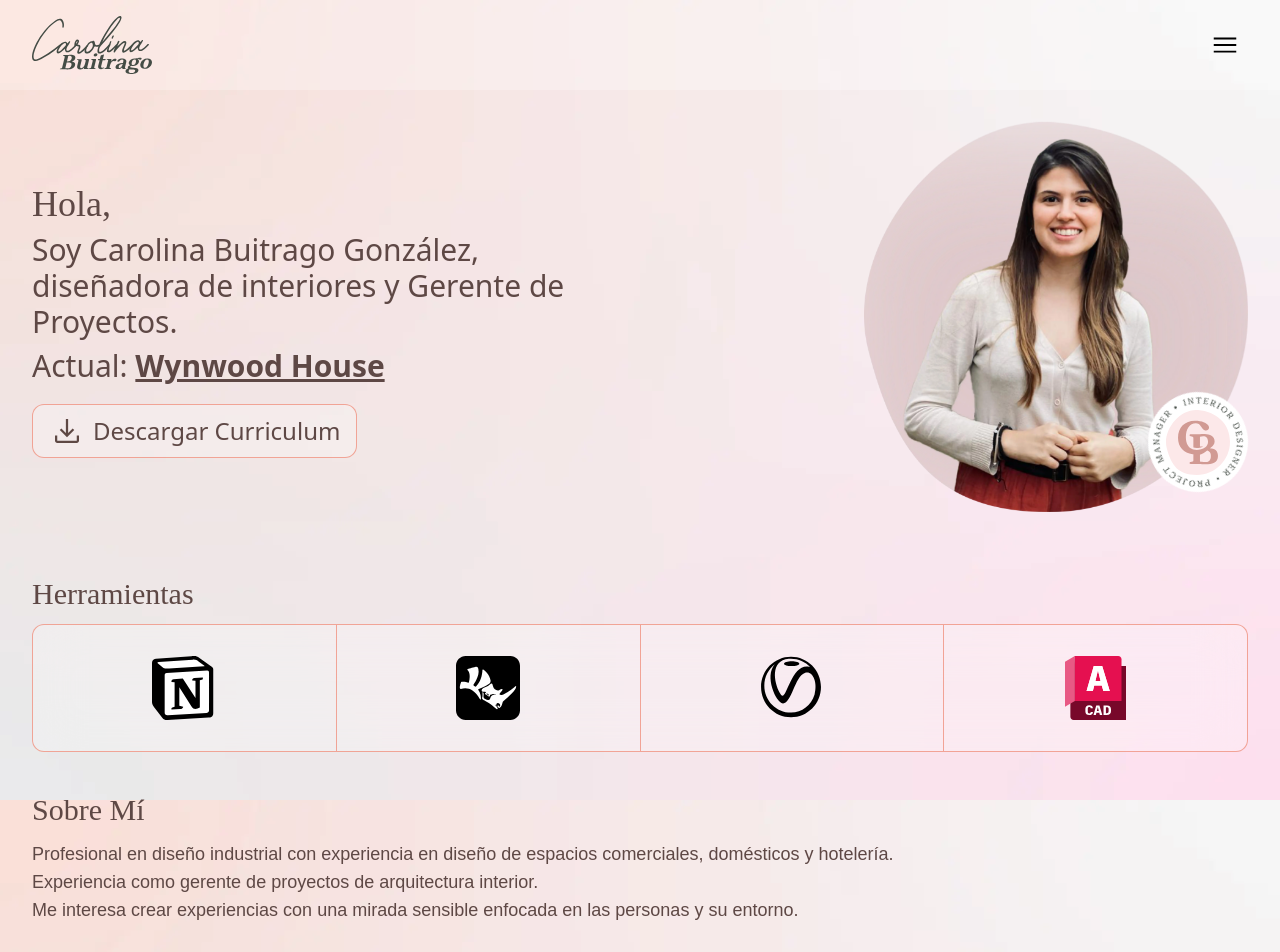
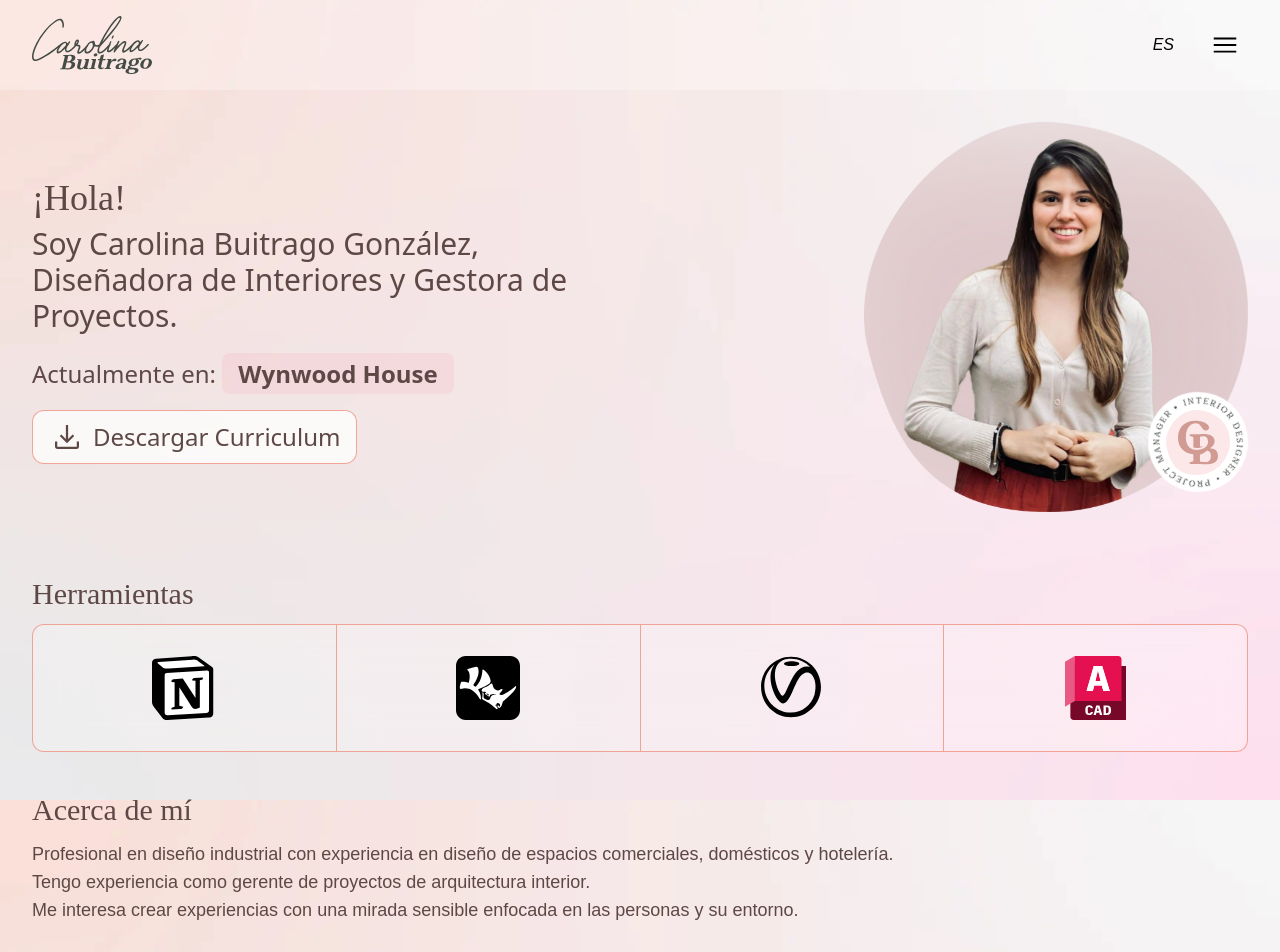
Before and after one commit to Sergioaorozco/carolinabg, a Vue app: page / in a window 1280 px wide. Shown: the top 952 px of the page. Built offline with nearby package versions, Linux system fonts and the light colour scheme; a web font is replaced by a local one.

Commit message:
Add I18n to Carolina website

```diff
--- a/index.html
+++ b/index.html
@@ -7,7 +7,7 @@
     <link rel="preconnect" href="https://fonts.googleapis.com">
     <link rel="preconnect" href="https://fonts.gstatic.com" crossorigin>
     <link href="https://fonts.googleapis.com/css2?family=Edu+NSW+ACT+Foundation:wght@500;600&family=Playfair+Display:ital,wght@0,400;0,600;1,400;1,500;1,700&display=swap" rel="stylesheet">
-    <title>Carolina Buitrago | Interiorist</title>
+    <title>Carolina Buitrago | Interiorist & Project Manager</title>
   </head>
 
   <body>
--- a/package.json
+++ b/package.json
@@ -13,10 +13,11 @@
     "primeicons": "^6.0.1",
     "primevue": "^3.26.1",
     "sass": "^1.62.1",
-    "vue": "^3.2.47"
+    "vue": "^3.2.47",
+    "vue-i18n": "^9.2.2"
   },
   "devDependencies": {
-    "@vitejs/plugin-vue": "^4.1.0",
+    "@vitejs/plugin-vue": "^4.2.3",
     "autoprefixer": "^10.4.14",
     "postcss": "^8.4.21",
     "tailwindcss": "^3.2.7",
--- a/src/components/Home.vue
+++ b/src/components/Home.vue
@@ -5,10 +5,10 @@
       <main class="bg-transparent mt-5 lg:mt-8 mb-16">
         <div class="wrapper gap-3 flex justify-between flex-col-reverse lg:flex-row items-center">
           <article class="flex flex-col md:w-1/2 write">
-            <p class="text-3xl lg:text-4xl text-[var(--DarkText)] mt-2">Hola,</p>
-            <h1 class="text-3xl lg:text-3xl text-[var(--DarkText)] mt-2 font-sans font-light">Soy Carolina Buitrago González, diseñadora de interiores y Gerente de Proyectos.</h1>
-            <h2 class="text-3xl lg:text-3xl text-[var(--DarkText)] mt-2 font-sans font-light">Actual: <span class="font-semibold"><a href="https://wynwood-house.com/" class="underline" target="_blank" rel="noopener noreferrer">Wynwood House</a></span></h2>
-            <a href="https://drive.google.com/file/d/103WUKBrwMDqoH-qhPRj-ZDpdxptlVwTJ/view?usp=sharing" target="_blank" class="flex items-center gap-x-2 bg-white/25 mt-5 border border-[var(--baseDarkColor)] lg:w-fit w-full rounded-xl px-4 py-2 font-sans font-light text-[var(--DarkText)] text-2xl hover:bg-[var(--baseDarkColor)] transition-all duration-300 descarga">Descargar Curriculum</a>
+            <p class="text-3xl lg:text-4xl text-[var(--DarkText)] mt-2">{{ $t('greeting') }}</p>
+            <h1 class="text-3xl lg:text-3xl text-[var(--DarkText)] mt-2 font-sans font-light">{{ $t('summary') }}</h1>
+            <h2 class="text-2xl lg:text-2xl text-[var(--DarkText)] mt-6 font-sans font-light">{{$t('current')}} <span class="font-semibold"><a href="https://wynwood-house.com/" class="px-4 py-1 bg-rose-400/10 hover:bg-[var(--baseDarkColor)] rounded-lg w-fit transition-colors duration-300" target="_blank" rel="noopener noreferrer">Wynwood House</a></span></h2>
+            <a href="https://drive.google.com/file/d/103WUKBrwMDqoH-qhPRj-ZDpdxptlVwTJ/view?usp=sharing" target="_blank" class="flex items-center gap-x-2 bg-white/75 mt-5 border border-[var(--baseDarkColor)] lg:w-fit w-full rounded-xl px-4 py-2 font-sans text-[var(--DarkText)] text-2xl hover:bg-[var(--baseDarkColor)] transition-colors duration-300 descarga font-normal">{{ $t('download')}}</a>
           </article>
           <figure class="relative" v-motion-slide-bottom>
             <img width="300" height="300" class="lg:w-96" src="/background/perfilCaro.webp" alt="foto principal del perfil de caro">
@@ -21,7 +21,7 @@
       </main>
       <!-- Herramientas -->
       <section class="wrapper w-fit mb-5">
-        <h2 class="mb-3 text-[var(--DarkText)] write text-3xl">Herramientas</h2>
+        <h2 class="mb-3 text-[var(--DarkText)] write text-3xl">{{ $t('tools') }}</h2>
         <ul class="grid grid-cols-2 lg:flex lg:flex-row items-center justify-evenly lg:h-32 lg:border lg:border-[var(--baseDarkColor)] bg-white/25 backdrop-blur-xl rounded-xl toolSection">
           <li v-tooltip.top="'Notion'"  class="py-5 rounded-tl-lg lg:py-0 border border-[var(--baseDarkColor)] lg:border-none hover:bg-white/40 transition-colors duration-200"><img class="w-16" height="65" width="65" src="/icons/Notion-logo.svg" alt="logo herramientas Notion"></li>
           <em class="hidden lg:block divider lg:w-1 lg:h-full w-full h-0.5"></em>
@@ -35,11 +35,11 @@
 
       <!-- Sobre Mi -->
       <section class="wrapper w-fit pt-10 text-[var(--DarkText)] ">
-        <h2 class="mb-3 write text-3xl">Sobre Mí</h2>
+        <h2 class="mb-3 write text-3xl">{{ $t('aboutMe') }}</h2>
         <article class="text-lg">
-          <p>Profesional en diseño industrial con experiencia en diseño de espacios comerciales, domésticos y hotelería.</p>
-          <p>Experiencia como gerente de proyectos de arquitectura interior.</p>
-          <p>Me interesa crear experiencias con una mirada sensible enfocada en las personas y su entorno.</p>
+          <p>{{$t('aboutP1')}}</p>
+          <p>{{$t('aboutP2')}}</p>
+          <p>{{$t('aboutP3')}}</p>
         </article>
       </section>
 
--- a/src/components/mainNav.vue
+++ b/src/components/mainNav.vue
@@ -2,7 +2,19 @@
 export default {
   data() {
     return {
-      showMenu:false
+      showMenu:false,
+      lang: 'ES'
+    }
+  },
+  methods:{
+    toggleLang(){
+      if (this.$i18n.locale === 'es') {
+        this.lang ='EN'
+        this.$i18n.locale = 'en'
+      } else {
+        this.lang ='ES'
+        this.$i18n.locale = 'es'
+      }
     }
   }
 }
@@ -14,6 +26,7 @@ export default {
         <img src="/icons/CaroWeb.svg" width="120" height="57.92" alt="logo menu caro">
       </figure>
       <div class="flex gap-4 items-center">
+        <button @click="toggleLang" class="hover:bg-[var(--baseColor)] rounded-lg py-1 px-3 transition-all duration-200"> <em >{{lang}}</em> </button>
         <a @click="showMenu = true" class="hover:bg-[var(--baseColor)] rounded-full py-2 px-2 transition-all duration-200">
           <img src="/icons/menu.svg" width="30" height="30" alt="icono de menu">
         </a>
@@ -27,11 +40,11 @@ export default {
               <img src="/icons/close.svg" width="30" height="30" alt="icono de menu">
             </a>
           <div class="flex flex-col lg:flex-row w-screen lg:justify-between h-full">
-            <a target="_blank" href="https://repository.upb.edu.co/bitstream/handle/20.500.11912/7551/Los%20objetos%20condicionantes%20el%20uso%20re-adaptativo.pdf?sequence=1&isAllowed=y" class="text-4xl font-semibold p-5 w-full h-full text-center flex justify-center items-center py-12 lg:py-40 hover:text-[var(--DarkSoftText)]">Publicaciones</a>
+            <a target="_blank" href="https://www.linkedin.com/in/carolinabg/" class="text-4xl font-semibold p-5 w-full h-full text-center flex justify-center items-center py-12 lg:py-40 hover:text-[var(--DarkSoftText)]">{{$t('contact')}}</a>
             <div class="lg:border-r border-b border-slate-100"></div>
-            <a target="_blank" href="https://www.linkedin.com/in/carolinabg/" class="text-4xl font-semibold p-5 w-full h-full text-center flex justify-center items-center py-12 lg:py-40 hover:text-[var(--DarkSoftText)]">Contacto</a>
+            <a target="_blank" href="https://drive.google.com/file/d/103WUKBrwMDqoH-qhPRj-ZDpdxptlVwTJ/view?usp=sharing" class="text-4xl font-semibold p-5 w-full h-full text-center flex justify-center items-center py-12 lg:py-40 hover:text-[var(--DarkSoftText)]">{{$t('projects')}}</a>
             <div class="lg:border-r border-b border-slate-100"></div>
-            <a target="_blank" href="https://drive.google.com/file/d/103WUKBrwMDqoH-qhPRj-ZDpdxptlVwTJ/view?usp=sharing" class="text-4xl font-semibold p-5 w-full h-full text-center flex justify-center items-center py-12 lg:py-40 hover:text-[var(--DarkSoftText)]">Proyectos</a>
+            <a target="_blank" href="https://repository.upb.edu.co/bitstream/handle/20.500.11912/7551/Los%20objetos%20condicionantes%20el%20uso%20re-adaptativo.pdf?sequence=1&isAllowed=y" class="text-4xl font-semibold p-5 w-full h-full text-center flex justify-center items-center py-12 lg:py-40 hover:text-[var(--DarkSoftText)]">{{$t(   'publications')}}</a>
           </div>
         </div>
         <div class="bg-white w-full py-5 absolute -bottom-20 left-0 rounded-lg">
--- /dev/null
+++ b/src/locales/en.js
@@ -0,0 +1,7 @@
+export default {
+  messages: {
+    greeting: 'Hello!',
+    goodbye: 'Goodbye!',
+    // ...other translations
+  }
+}
--- /dev/null
+++ b/src/locales/es.js
@@ -0,0 +1,7 @@
+export default {
+  messages: {
+    greeting: 'Hola,',
+    goodbye: 'Adiós!',
+    // ...other translations
+  }
+}
--- a/src/main.js
+++ b/src/main.js
@@ -1,14 +1,55 @@
 import { createApp } from 'vue'
 import { MotionPlugin } from '@vueuse/motion'
+import { createI18n } from 'vue-i18n';
 import PrimeVue from 'primevue/config';
 import "primevue/resources/themes/lara-light-indigo/theme.css";
 import "primevue/resources/primevue.min.css";
 import "primeicons/primeicons.css";
 import Tooltip from 'primevue/tooltip';
 
+// Translations
+
+
 import './style.css'
 import App from './App.vue'
 const app = createApp(App);
+
+// Create a new VueI18n instance
+const i18n = createI18n({
+
+  legacy: false,
+  locale: 'es', // Set the default locale
+  messages: {
+    es: {
+      greeting: '¡Hola!',
+      summary: 'Soy Carolina Buitrago González, Diseñadora de Interiores y Gestora de Proyectos.',
+      tools: 'Herramientas',
+      aboutMe: 'Acerca de mí',
+      aboutP1: 'Profesional en diseño industrial con experiencia en diseño de espacios comerciales, domésticos y hotelería.',
+      aboutP2: 'Tengo experiencia como gerente de proyectos de arquitectura interior.',
+      aboutP3: 'Me interesa crear experiencias con una mirada sensible enfocada en las personas y su entorno.',
+      download: 'Descargar Curriculum',
+      current: 'Actualmente en:',
+      publications: 'Publicaciones',
+      contact: 'Contacto',
+      projects: 'Proyectos',
+    },
+    en: {
+      greeting: 'Hi!',
+      summary: 'I am Carolina Buitrago, Interior Designer and Project Manager.',
+      tools: 'Tools',
+      aboutMe: 'About me',
+      aboutP1: 'I am an industrial design professional with experience in designing commercial, residential, and hospitality spaces.',
+      aboutP2: 'I have experience as an interior architecture project manager.',
+      aboutP3: 'I am interested in creating experiences with a sensitive approach focused on people and their needs.',
+      download: 'Download Curriculum',
+      current: 'Currently at:',
+      publications: 'Publications',
+      contact: 'Contact',
+      projects: 'Projects',
+    },
+  }
+});
 
 
 // Components
@@ -18,6 +59,7 @@ app.component('Sidebar', Sidebar);
 app.component('Button', Button);
 app.directive('tooltip', Tooltip);
 
+app.use(i18n);
 app.use(PrimeVue);
 app.use(MotionPlugin);
 app.mount('#app');
```
Also changed, not shown: public/thumbnail.png, 1 other file (tests, documents, lock files or other folders).
